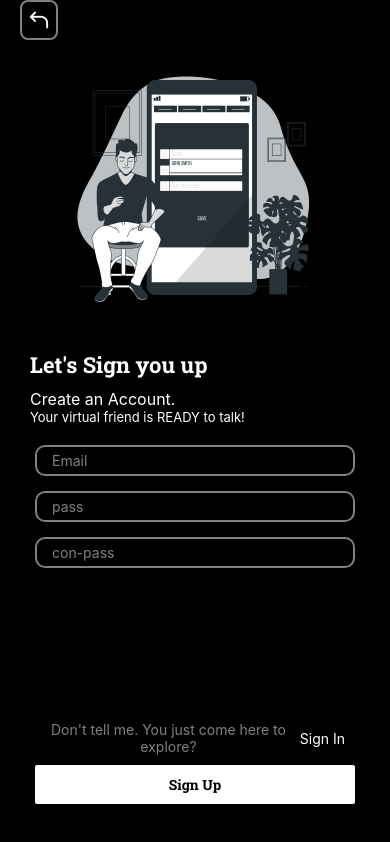
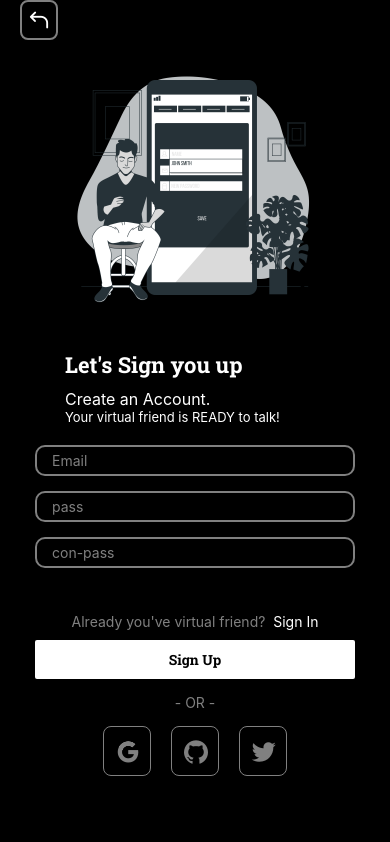
Before and after one commit to MoreSatyendra/ai-bot-clone, a React Native app: screen /Register in a window 390 px wide. Built offline with nearby package versions, Linux system fonts and the light colour scheme.

Commit message:
separated styles

```diff
--- a/src/navigation/AuthStack.js
+++ b/src/navigation/AuthStack.js
@@ -5,9 +5,26 @@ import { Login, Onboarding, Register } from "../screens";
 
 const Stack = createNativeStackNavigator();
 
+const configStart = {
+  animation: "spring",
+  config: {
+    stifness: 1000,
+    damping: 30,
+    mass: 3,
+    overshootClamping: false,
+    restDisplacementThreshold: 0.01,
+    restSpeedThreshold: 0.01,
+  },
+};
+
 const AuthStack = () => {
   return (
-    <Stack.Navigator screenOptions={{ headerShown: false }}>
+    <Stack.Navigator
+      screenOptions={{
+        headerShown: false,
+        animation: "slide_from_right",
+      }}
+    >
       <Stack.Screen name="Onboarding" component={Onboarding} />
       <Stack.Screen name="Login" component={Login} />
       <Stack.Screen name="Register" component={Register} />
--- a/src/screens/auth/Login.js
+++ b/src/screens/auth/Login.js
@@ -64,7 +64,7 @@ const Login = ({ navigation }) => {
               <TouchableOpacity
                 style={styles.registerBtn}
                 onPress={() => {
-                  navigation.navigate("Register");
+                  navigation.push("Register");
                 }}
               >
                 <Text style={styles.registerText}>{"  "}Register</Text>
@@ -77,6 +77,12 @@ const Login = ({ navigation }) => {
                 <Text style={styles.signBtnText}>Sign In</Text>
               </View>
             </TouchableOpacity>
+            <Text style={styles.orText}>- OR -</Text>
+            <View style={styles.socialContainer}>
+              <AntDesign name="google" size={24} style={styles.iconStyle} />
+              <AntDesign name="github" size={24} style={styles.iconStyle} />
+              <AntDesign name="twitter" size={24} style={styles.iconStyle} />
+            </View>
           </View>
         </>
       )}
@@ -91,8 +97,6 @@ const styles = StyleSheet.create({
     flex: 1,
     backgroundColor: "#000",
     alignItems: "center",
-    width: width,
-    height: height,
   },
   imgStyle: {
     width: 250,
@@ -118,8 +122,6 @@ const styles = StyleSheet.create({
     marginBottom: 15,
   },
   btnContainer: {
-    position: "absolute",
-    bottom: 40,
     width: 320,
   },
   registerContainer: {
@@ -145,4 +147,25 @@ const styles = StyleSheet.create({
     fontSize: 14,
     textAlign: "center",
   },
+  socialContainer: {
+    flexDirection: "row",
+    justifyContent: "center",
+    alignItems: "center",
+  },
+  iconStyle: {
+    borderWidth: 1,
+    borderColor: "grey",
+    paddingTop: 11.8,
+    paddingBottom: 10,
+    paddingLeft: 11.8,
+    paddingRight: 10,
+    borderRadius: 8,
+    marginHorizontal: 10,
+    color: "grey",
+  },
+  orText: {
+    color: "grey",
+    textAlign: "center",
+    paddingVertical: 15,
+  },
 });
--- a/src/screens/auth/Register.js
+++ b/src/screens/auth/Register.js
@@ -5,6 +5,7 @@ import {
   View,
   Image,
   TextInput,
+  ScrollView,
 } from "react-native";
 import React from "react";
 import registerImage from "../../../assets/images/register-bro.png";
@@ -31,28 +32,14 @@ const Register = ({ navigation }) => {
           <AntDesign name="back" size={24} color="white" />
         </View>
       </TouchableOpacity>
-      <Image
-        source={registerImage}
-        style={{
-          width: 250,
-          height: 250,
-          resizeMode: "contain",
-          borderRadius: 15,
-        }}
-      />
+      <ScrollView
+        showsVerticalScrollIndicator={false}
+        contentContainerStyle={{ alignItems: "center" }}
+      >
+        <Image source={registerImage} style={styles.imgStyle} />
         {/* Register Container */}
-      <View
-        style={{
-          alignSelf: "flex-start",
-          marginHorizontal: 30,
-          marginTop: 40,
-        }}
-      >
-        <Text
-          style={{ color: "white", fontFamily: "Roboto-Bold", fontSize: 22 }}
-        >
-          Let's Sign you up
-        </Text>
+        <View style={styles.signupContainer}>
+          <Text style={styles.signupText}>Let's Sign you up</Text>
           <Text style={{ color: "white", fontSize: 16, marginTop: 10 }}>
             Create an Account.
           </Text>
@@ -61,54 +48,22 @@ const Register = ({ navigation }) => {
           </Text>
         </View>
 
-      <View
-        style={{
-          marginVertical: 20,
-          width: 320,
-        }}
-      >
-        <View
-          style={{
-            borderWidth: 2,
-            borderColor: "grey",
-            borderRadius: 10,
-            paddingVertical: 5,
-            paddingHorizontal: 15,
-            marginBottom: 15,
-          }}
-        >
+        <View style={styles.inputsContainer}>
+          <View style={styles.inputs}>
             <TextInput
               placeholder="Email"
               placeholderTextColor="grey"
               style={{ color: "white" }}
             />
           </View>
-        <View
-          style={{
-            borderWidth: 2,
-            borderColor: "grey",
-            borderRadius: 10,
-            paddingHorizontal: 15,
-            paddingVertical: 5,
-            marginBottom: 15,
-          }}
-        >
+          <View style={styles.inputs}>
             <TextInput
               placeholder="pass"
               placeholderTextColor="grey"
               style={{ color: "white" }}
             />
           </View>
-        <View
-          style={{
-            borderWidth: 2,
-            borderColor: "grey",
-            borderRadius: 10,
-            paddingHorizontal: 15,
-            paddingVertical: 5,
-            marginBottom: 15,
-          }}
-        >
+          <View style={styles.inputs}>
             <TextInput
               placeholder="con-pass"
               placeholderTextColor="grey"
@@ -118,61 +73,33 @@ const Register = ({ navigation }) => {
         </View>
 
         {/* Button containers */}
-      <View
-        style={{
-          position: "absolute",
-          bottom: 40,
-          width: 320,
+        <View style={styles.btnContainer}>
+          <View style={styles.loginContainer}>
+            <Text style={styles.loginContainerText}>
+              Already you've virtual friend?
+            </Text>
+            <TouchableOpacity
+              style={styles.loginBtn}
+              onPress={() => {
+                navigation.navigate("Login");
               }}
             >
-        <View
-          style={{
-            flexDirection: "row",
-            alignItems: "center",
-            justifyContent: "center",
-            padding: 10,
-          }}
-        >
-          <Text
-            style={{
-              fontSize: 14,
-              color: "grey",
-              textAlign: "center",
-            }}
-          >
-            Don't tell me. You just come here to explore?
-          </Text>
-          <TouchableOpacity
-            style={{ alignItems: "center", justifyContent: "center" }}
-            onPress={() => {
-              navigation.navigate("Register");
-            }}
-          >
-            <Text style={{ fontSize: 14, color: "white", textAlign: "center" }}>
-              {"  "}Sign In
-            </Text>
+              <Text style={styles.loginBtnText}>{"  "}Sign In</Text>
             </TouchableOpacity>
           </View>
           <TouchableOpacity>
-          <View
-            style={{
-              paddingVertical: 10,
-              backgroundColor: "white",
-              borderRadius: 2,
-            }}
-          >
-            <Text
-              style={{
-                fontFamily: "Roboto-Bold",
-                fontSize: 14,
-                textAlign: "center",
-              }}
-            >
-              Sign Up
-            </Text>
+            <View style={styles.signupBtn}>
+              <Text style={styles.signupBtnText}>Sign Up</Text>
             </View>
           </TouchableOpacity>
         </View>
+        <Text style={styles.orText}>- OR -</Text>
+        <View style={styles.socialContainer}>
+          <AntDesign name="google" size={24} style={styles.iconStyle} />
+          <AntDesign name="github" size={24} style={styles.iconStyle} />
+          <AntDesign name="twitter" size={24} style={styles.iconStyle} />
+        </View>
+      </ScrollView>
     </View>
   );
 };
@@ -185,4 +112,77 @@ const styles = StyleSheet.create({
     backgroundColor: "#000",
     alignItems: "center",
   },
+  imgStyle: {
+    width: 250,
+    height: 250,
+    resizeMode: "contain",
+    borderRadius: 15,
+  },
+  signupContainer: {
+    alignSelf: "flex-start",
+    marginHorizontal: 30,
+    marginTop: 40,
+  },
+  signupText: { color: "white", fontFamily: "Roboto-Bold", fontSize: 22 },
+  welcomeText: { color: "white", fontSize: 16, marginTop: 10 },
+  subText: { color: "white", fontSize: 13 },
+  inputsContainer: {
+    marginVertical: 20,
+    width: 320,
+  },
+  inputs: {
+    borderWidth: 2,
+    borderColor: "grey",
+    borderRadius: 10,
+    paddingVertical: 5,
+    paddingHorizontal: 15,
+    marginBottom: 15,
+  },
+  btnContainer: {
+    width: 320,
+  },
+  loginContainer: {
+    flexDirection: "row",
+    alignItems: "center",
+    justifyContent: "center",
+    padding: 10,
+  },
+  loginContainerText: {
+    fontSize: 14,
+    color: "grey",
+    textAlign: "center",
+  },
+  loginBtn: { alignItems: "center", justifyContent: "center" },
+  loginBtnText: { fontSize: 14, color: "white", textAlign: "center" },
+  signupBtn: {
+    paddingVertical: 10,
+    backgroundColor: "white",
+    borderRadius: 2,
+  },
+  signupBtnText: {
+    fontFamily: "Roboto-Bold",
+    fontSize: 14,
+    textAlign: "center",
+  },
+  socialContainer: {
+    flexDirection: "row",
+    justifyContent: "center",
+    alignItems: "center",
+  },
+  iconStyle: {
+    borderWidth: 1,
+    borderColor: "grey",
+    paddingTop: 11.8,
+    paddingBottom: 10,
+    paddingLeft: 11.8,
+    paddingRight: 10,
+    borderRadius: 8,
+    marginHorizontal: 10,
+    color: "grey",
+  },
+  orText: {
+    color: "grey",
+    textAlign: "center",
+    paddingVertical: 15,
+  },
 });
```
Lines whose indentation alone changed are shown as unchanged.
